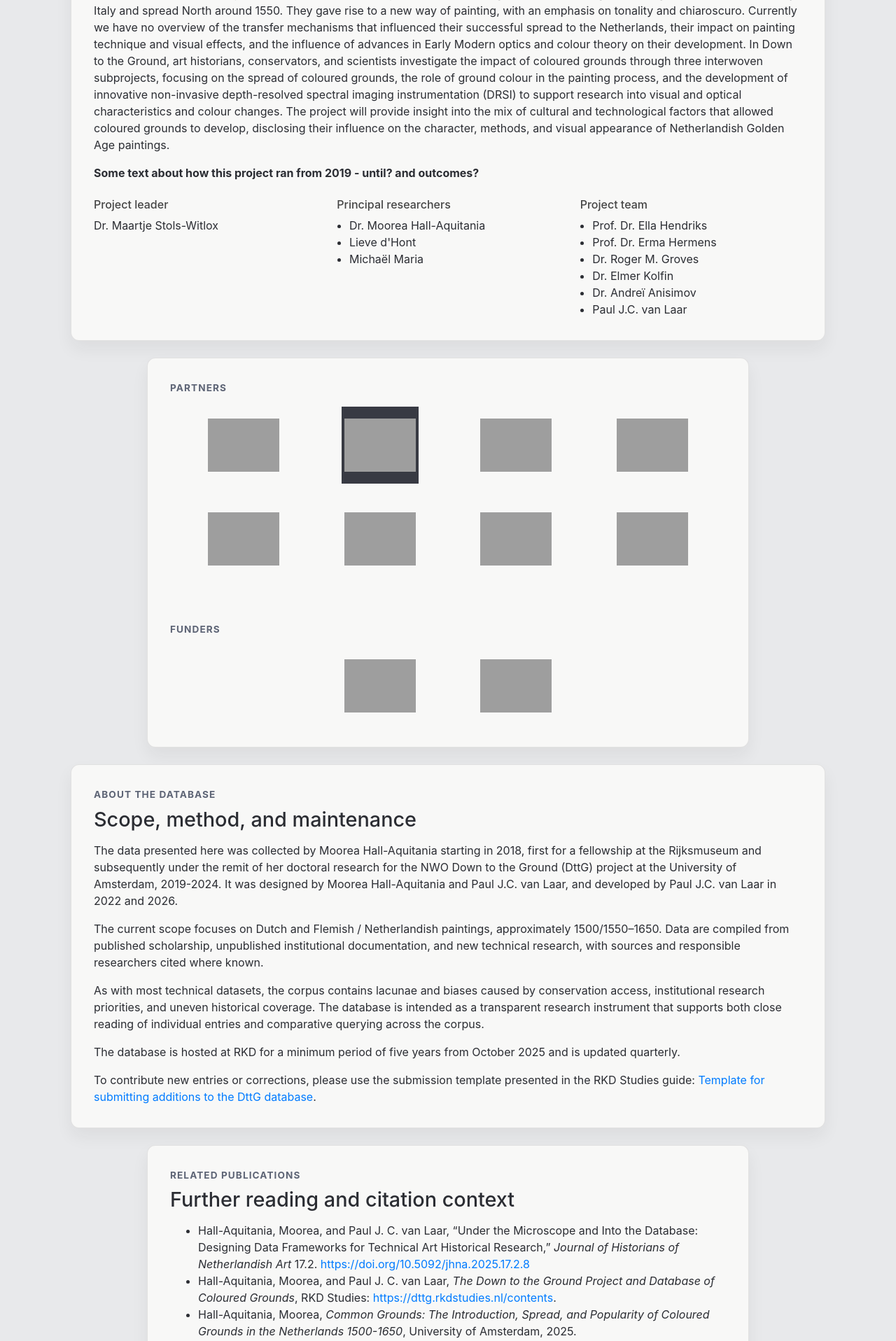
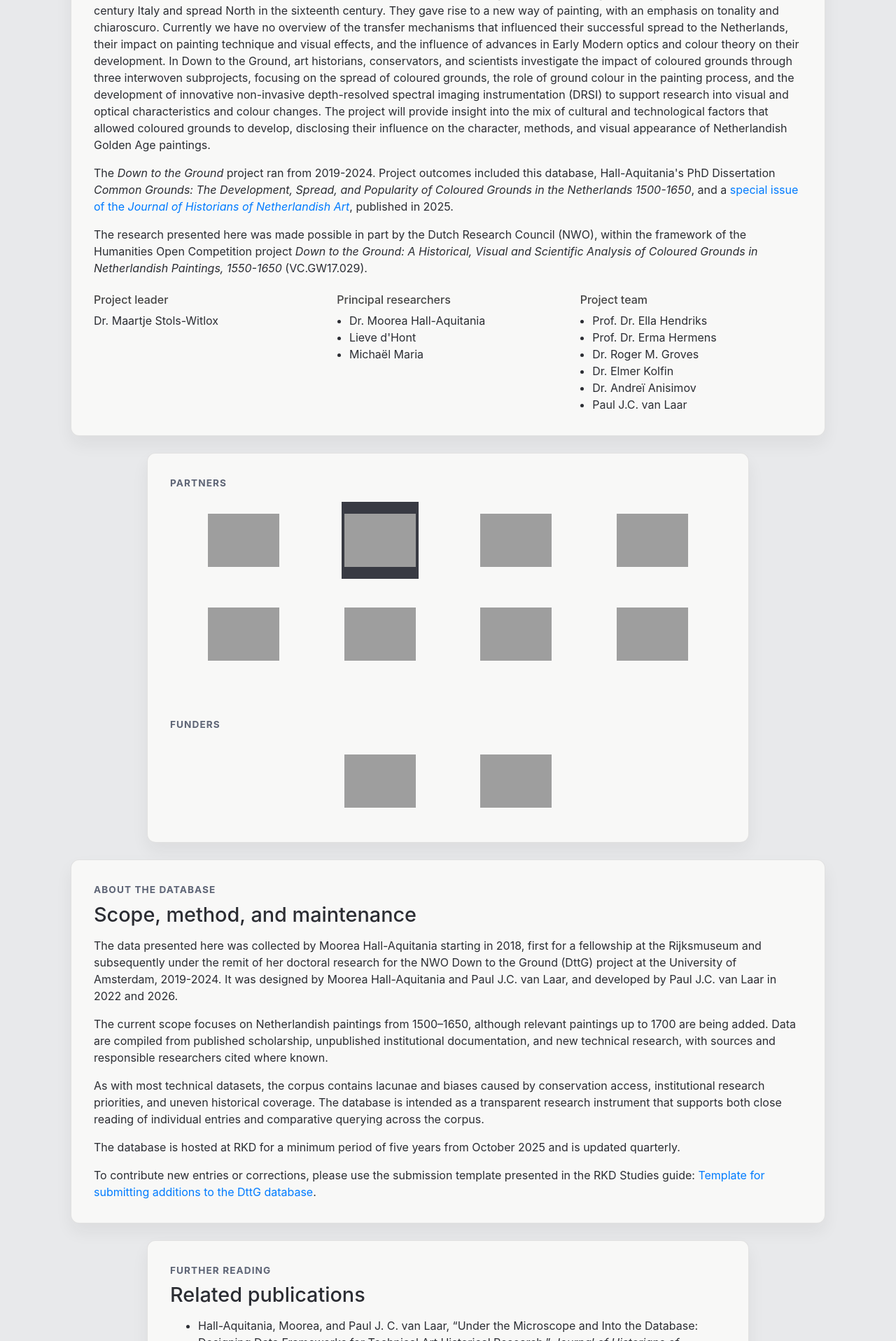
Before and after one commit to TAHPaul/DttG_db, a Django app: page /about/ in a window 1280 px wide. Shown: the part 324-2240 px from the top of the page at 70% size. Run offline with Django 4.2, Linux system fonts and the light colour scheme; some libraries are stand-ins or nearby versions; grey boxes are pictures that could not be loaded.

Commit message:
Add remaining documentation updates and footer wording changes

```diff
--- a/data/templates/data/base.html
+++ b/data/templates/data/base.html
@@ -183,7 +183,7 @@
 			<ul class="site-footer__links list-unstyled mb-0" aria-label="Footer links">
 				<li><a href="{% url 'database-info' %}">Documentation</a></li>
 				<li><a href="https://github.com/TAHPaul/DttG_db" target="_blank" rel="noopener noreferrer">GitHub repository</a></li>
-				<li><a href="https://dttg.rkdstudies.nl/contents/" target="_blank" rel="noopener noreferrer">RKD Studies</a></li>
+				<li><a href="https://dttg.rkdstudies.nl/contents/" target="_blank" rel="noopener noreferrer">RKD Study</a></li>
 			</ul>
 		</div>
 		<div class="site-footer__meta">© {% now "Y" %} Built by Paul van Laar for the Down to the Ground project.</div>
--- a/data/templates/data/dttg-about.html
+++ b/data/templates/data/dttg-about.html
@@ -13,8 +13,9 @@ About
 			<h1 class="section-heading__title">Down to the Ground</h1>
 		</div>
 		<h2 class="about-project-subtitle">A HISTORICAL, VISUAL AND SCIENTIFIC ANALYSIS OF COLOURED GROUNDS IN NETHERLANDISH PAINTINGS, 1550-1650</h2>
-		<p>The colour of ground layers, applied to prepare supports for painting, has a profound effect on painting methods and the visual characteristics of finished pictures. In the Renaissance, painters used white grounds. Coloured grounds originate in late 15th-century Italy and spread North around 1550. They gave rise to a new way of painting, with an emphasis on tonality and chiaroscuro. Currently we have no overview of the transfer mechanisms that influenced their successful spread to the Netherlands, their impact on painting technique and visual effects, and the influence of advances in Early Modern optics and colour theory on their development. In Down to the Ground, art historians, conservators, and scientists investigate the impact of coloured grounds through three interwoven subprojects, focusing on the spread of coloured grounds, the role of ground colour in the painting process, and the development of innovative non-invasive depth-resolved spectral imaging instrumentation (DRSI) to support research into visual and optical characteristics and colour changes. The project will provide insight into the mix of cultural and technological factors that allowed coloured grounds to develop, disclosing their influence on the character, methods, and visual appearance of Netherlandish Golden Age paintings.</p>
-		<p><b>Some text about how this project ran from 2019 - until? and outcomes?</b></p>
+		<p>The colour of ground layers, applied to prepare supports for painting, has a profound effect on painting methods and the visual characteristics of finished pictures. In the Renaissance, painters used white grounds. Coloured grounds originate in late fifteenth-century Italy and spread North in the sixteenth century. They gave rise to a new way of painting, with an emphasis on tonality and chiaroscuro. Currently we have no overview of the transfer mechanisms that influenced their successful spread to the Netherlands, their impact on painting technique and visual effects, and the influence of advances in Early Modern optics and colour theory on their development. In Down to the Ground, art historians, conservators, and scientists investigate the impact of coloured grounds through three interwoven subprojects, focusing on the spread of coloured grounds, the role of ground colour in the painting process, and the development of innovative non-invasive depth-resolved spectral imaging instrumentation (DRSI) to support research into visual and optical characteristics and colour changes. The project will provide insight into the mix of cultural and technological factors that allowed coloured grounds to develop, disclosing their influence on the character, methods, and visual appearance of Netherlandish Golden Age paintings.</p>
+		<p>The <i>Down to the Ground</i> project ran from 2019-2024. Project outcomes included this database, Hall-Aquitania's PhD Dissertation <i>Common Grounds: The Development, Spread, and Popularity of Coloured Grounds in the Netherlands 1500-1650</i>, and a <a href="https://jhna.org/issues/vol-17-2-2025/" target="_blank" rel="noopener noreferrer">special issue of the <i>Journal of Historians of Netherlandish Art</i></a>, published in 2025.</p>
+		<p>The research presented here was made possible in part by the Dutch Research Council (NWO), within the framework of the Humanities Open Competition project <i>Down to the Ground: A Historical, Visual and Scientific Analysis of Coloured Grounds in Netherlandish Paintings, 1550-1650</i> (VC.GW17.029).</p>
 
 		<div class="row mt-4">
 			<div class="col-md-4 mb-3 mb-md-0">
@@ -77,7 +78,7 @@ About
 			<h2 class="section-heading__title">Scope, method, and maintenance</h2>
 		</div>
 		<p>The data presented here was collected by Moorea Hall-Aquitania starting in 2018, first for a fellowship at the Rijksmuseum and subsequently under the remit of her doctoral research for the NWO Down to the Ground (DttG) project at the University of Amsterdam, 2019-2024. It was designed by Moorea Hall-Aquitania and Paul J.C. van Laar, and developed by Paul J.C. van Laar in 2022 and 2026.</p>
-		<p>The current scope focuses on Dutch and Flemish / Netherlandish paintings, approximately 1500/1550–1650. Data are compiled from published scholarship, unpublished institutional documentation, and new technical research, with sources and responsible researchers cited where known.</p>
+		<p>The current scope focuses on Netherlandish paintings from  1500–1650, although relevant paintings up to 1700 are being added. Data are compiled from published scholarship, unpublished institutional documentation, and new technical research, with sources and responsible researchers cited where known.</p>
 		<p>As with most technical datasets, the corpus contains lacunae and biases caused by conservation access, institutional research priorities, and uneven historical coverage. The database is intended as a transparent research instrument that supports both close reading of individual entries and comparative querying across the corpus.</p>
 		<p>The database is hosted at RKD for a minimum period of five years from October 2025 and is updated quarterly.</p>
 		<p class="mb-0">To contribute new entries or corrections, please use the submission template presented in the RKD Studies guide: <a href="https://dttg.rkdstudies.nl/3-how-to-use-the-dttg-database-and-tool/32-template-for-submitting-additions-to-the-dttg-database/" target="_blank" rel="noopener noreferrer">Template for submitting additions to the DttG database</a>.</p>
@@ -85,15 +86,13 @@ About
 
 	<section class="page-width-prose content-panel mb-5">
 		<div class="section-heading mb-3">
-			<p class="section-heading__eyebrow">Related publications</p>
-			<h2 class="section-heading__title">Further reading and citation context</h2>
+			<p class="section-heading__eyebrow">Further reading</p>
+			<h2 class="section-heading__title">Related publications</h2>
 		</div>
 		<ul class="mb-0">
 			<li>Hall-Aquitania, Moorea, and Paul J. C. van Laar, “Under the Microscope and Into the Database: Designing Data Frameworks for Technical Art Historical Research,” <em>Journal of Historians of Netherlandish Art</em> 17.2. <a href="https://doi.org/10.5092/jhna.2025.17.2.8" target="_blank" rel="noopener noreferrer">https://doi.org/10.5092/jhna.2025.17.2.8</a></li>
 			<li>Hall-Aquitania, Moorea, and Paul J. C. van Laar, <em>The Down to the Ground Project and Database of Coloured Grounds</em>, RKD Studies: <a href="https://dttg.rkdstudies.nl/contents/" target="_blank" rel="noopener noreferrer">https://dttg.rkdstudies.nl/contents</a>.</li>
-			<li>Hall-Aquitania, Moorea, <em>Common Grounds: The Introduction, Spread, and Popularity of Coloured Grounds in the Netherlands 1500-1650</em>, University of Amsterdam, 2025. <a href="https://hdl.handle.net/11245.1/b5ed6e84-7de9-4d7b-9ab7-76fb3ff7fc2d" target="_blank" rel="noopener noreferrer">https://hdl.handle.net/11245.1/b5ed6e84-7de9-4d7b-9ab7-76fb3ff7fc2d</a></li>
-			<li>Stols-Witlox, Maartje, <em>A Perfect Ground: Preparatory Layers for Oil Paintings 1550-1900</em>, London: Archetype, 2017. ISBN: 9781909492356</li>
-			<li><b>More?</b></li>
+			<li>Hall-Aquitania, Moorea, <em>Common Grounds: The Development, Spread, and Popularity of Coloured Grounds in the Netherlands 1500-1650</em>, University of Amsterdam, 2025. <a href="https://hdl.handle.net/11245.1/b5ed6e84-7de9-4d7b-9ab7-76fb3ff7fc2d" target="_blank" rel="noopener noreferrer">https://hdl.handle.net/11245.1/b5ed6e84-7de9-4d7b-9ab7-76fb3ff7fc2d</a></li>
 		</ul>
 	</section>
 {% endblock content %}
```
Also changed, not shown: .github/to-dos.md (deleted).
